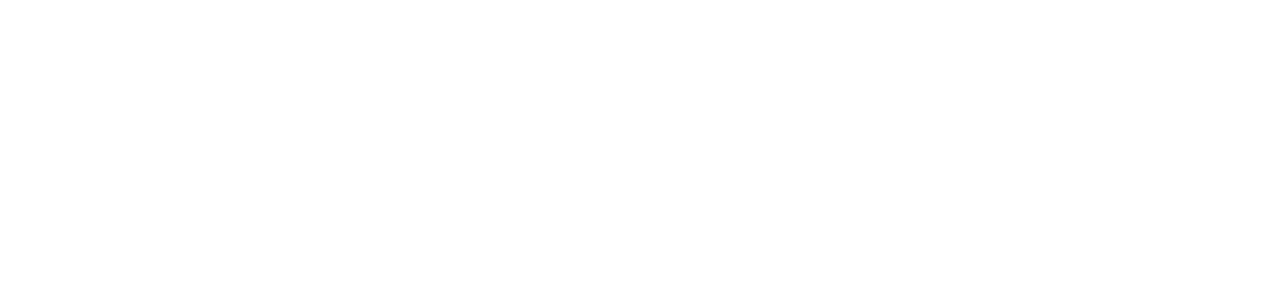
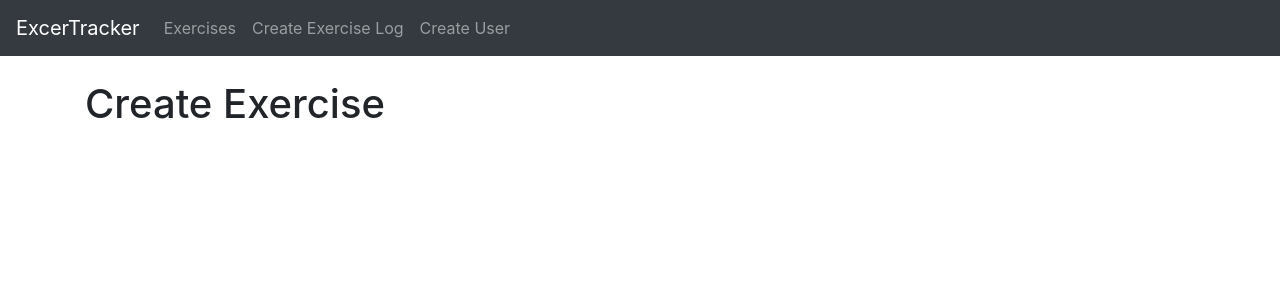
Before and after one commit to robertgregg3/mern-exercise-tracker, a React (Create React App) app: page /create in a window 1280 px wide. Shown: the top 300 px of the page. Built offline with nearby package versions, Linux system fonts and the light colour scheme.

Commit message:
Added basic Nav pages and components

```diff
--- a/package.json
+++ b/package.json
@@ -9,6 +9,7 @@
     "bootstrap": "^4.5.3",
     "react": "^17.0.1",
     "react-dom": "^17.0.1",
+    "react-router-dom": "^5.2.0",
     "react-scripts": "4.0.1",
     "web-vitals": "^0.2.4"
   },
--- a/src/App.js
+++ b/src/App.js
@@ -1,12 +1,24 @@
-import React from 'react';
-import { BrowserRouter as Router, Route } from 'react-router-dom';
-import 'bootstrap/dist/css/bootstrap.min.css';
-
+import React from "react";
+import { BrowserRouter as Router, Route } from "react-router-dom";
+import CreateExercise from "./components/CreateExercise";
+import CreateUser from "./components/CreateUser";
+import EditExercise from "./components/EditExercise";
+import ExercisesList from "./components/ExercisesList";
+import Navbar from "./components/Navbar";
+import "bootstrap/dist/css/bootstrap.min.css";
 
 function App() {
   return (
-    <div className="App">
-    </div>
+    // :id is the mongoDB Object ID.
+    <Router>
+      <Navbar />
+      <div className="container mt-4">
+        <Route path="/" exact component={ExercisesList} />
+        <Route path="/edit/:id" component={EditExercise} />
+        <Route path="/create" component={CreateExercise} />
+        <Route path="/user" component={CreateUser} />
+      </div>
+    </Router>
   );
 }
 
--- /dev/null
+++ b/src/components/CreateExercise.jsx
@@ -0,0 +1,34 @@
+import React, { Component } from "react";
+
+class CreateExercises extends Component {
+  constructor(props) {
+    super(props);
+
+    this.state = {
+      username: "",
+      description: "",
+      duration: 0,
+      date: new Date(),
+      users: [],
+    };
+  }
+
+  onChangeUsername(e) {
+    this.setState({ username: e.target.value });
+  }
+  onChangeDescription(e) {
+    this.setState({ description: e.target.value });
+  }
+  onChangeDuration(e) {
+    this.setState({ duration: e.target.value });
+  }
+  onChangeDate(date) {
+    this.setState({ date: date });
+  }
+
+  render() {
+    return <h1>Create Exercise</h1>;
+  }
+}
+
+export default CreateExercises;
--- /dev/null
+++ b/src/components/CreateUser.jsx
@@ -0,0 +1,10 @@
+import React, { Component } from "react";
+
+class CreateUser extends Component {
+  state = {};
+  render() {
+    return <h1>Create User</h1>;
+  }
+}
+
+export default CreateUser;
--- /dev/null
+++ b/src/components/EditExercise.jsx
@@ -0,0 +1,10 @@
+import React, { Component } from "react";
+
+class EditExercises extends Component {
+  state = {};
+  render() {
+    return <h1>Edit Exercises</h1>;
+  }
+}
+
+export default EditExercises;
--- /dev/null
+++ b/src/components/ExercisesList.jsx
@@ -0,0 +1,10 @@
+import React, { Component } from "react";
+
+class ExerciseList extends Component {
+  state = {};
+  render() {
+    return <h1>Exercise List</h1>;
+  }
+}
+
+export default ExerciseList;
--- /dev/null
+++ b/src/components/Navbar.jsx
@@ -0,0 +1,33 @@
+import React, { Component } from "react";
+import { Link } from "react-router-dom";
+
+export default class Navbar extends Component {
+  render() {
+    return (
+      <nav className="navbar navbar-dark bg-dark navbar-expand-lg">
+        <Link to="/" className="navbar-brand">
+          ExcerTracker
+        </Link>
+        <div className="collpase navbar-collapse">
+          <ul className="navbar-nav mr-auto">
+            <li className="navbar-item">
+              <Link to="/" className="nav-link">
+                Exercises
+              </Link>
+            </li>
+            <li className="navbar-item">
+              <Link to="/create" className="nav-link">
+                Create Exercise Log
+              </Link>
+            </li>
+            <li className="navbar-item">
+              <Link to="/user" className="nav-link">
+                Create User
+              </Link>
+            </li>
+          </ul>
+        </div>
+      </nav>
+    );
+  }
+}
--- a/src/index.js
+++ b/src/index.js
@@ -1,17 +1,5 @@
-import React from 'react';
-import ReactDOM from 'react-dom';
-import './index.css';
-import App from './App';
-import reportWebVitals from './reportWebVitals';
+import React from "react";
+import ReactDOM from "react-dom";
+import App from "./App";
 
-ReactDOM.render(
-  <React.StrictMode>
-    <App />
-  </React.StrictMode>,
-  document.getElementById('root')
-);
-
-// If you want to start measuring performance in your app, pass a function
-// to log results (for example: reportWebVitals(console.log))
-// or send to an analytics endpoint. Learn more: https://bit.ly/CRA-vitals
-reportWebVitals();
+ReactDOM.render(<App />, document.getElementById("root"));
```
Also changed, not shown: 2 other files (tests, documents, lock files or other folders).
